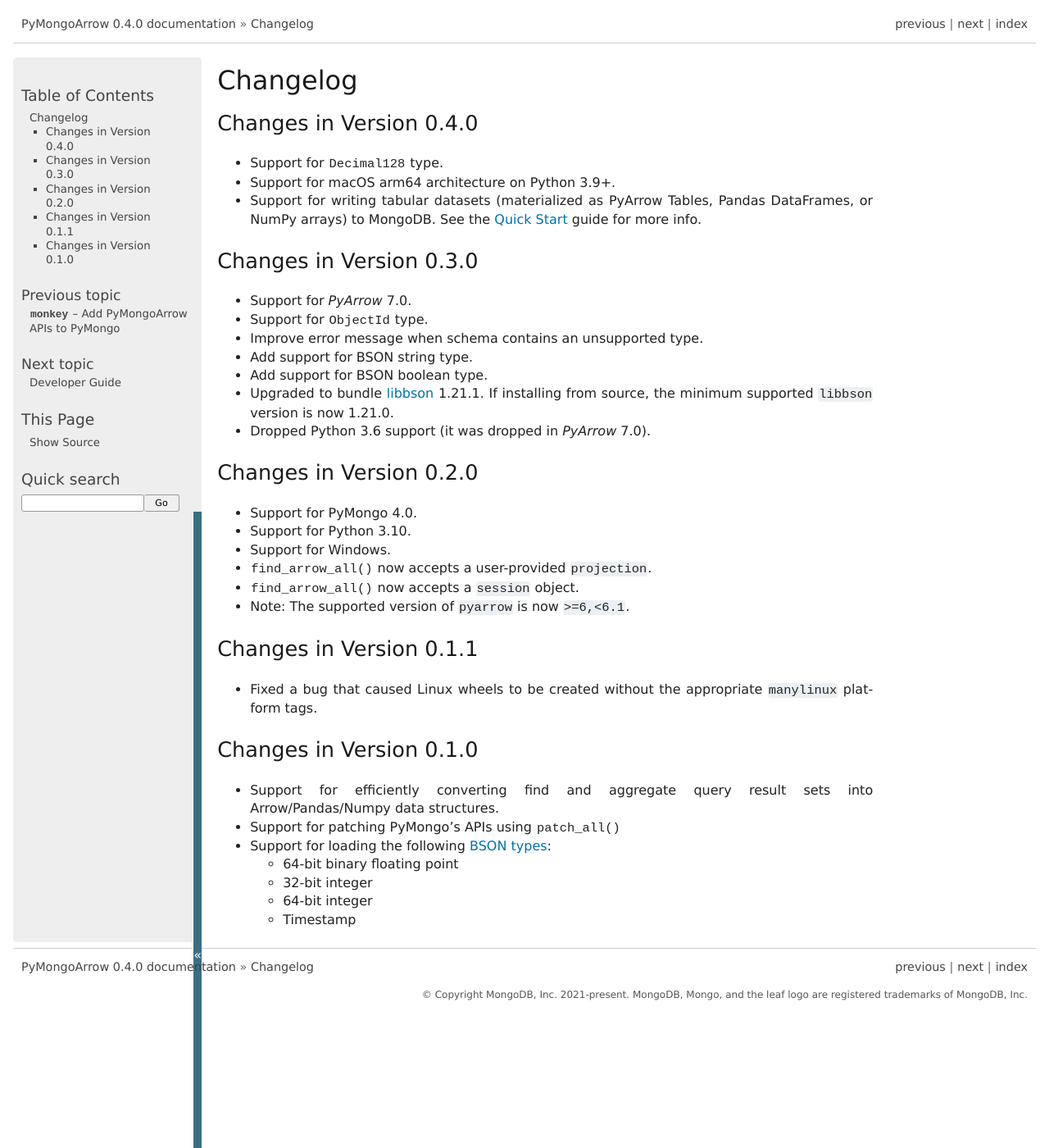
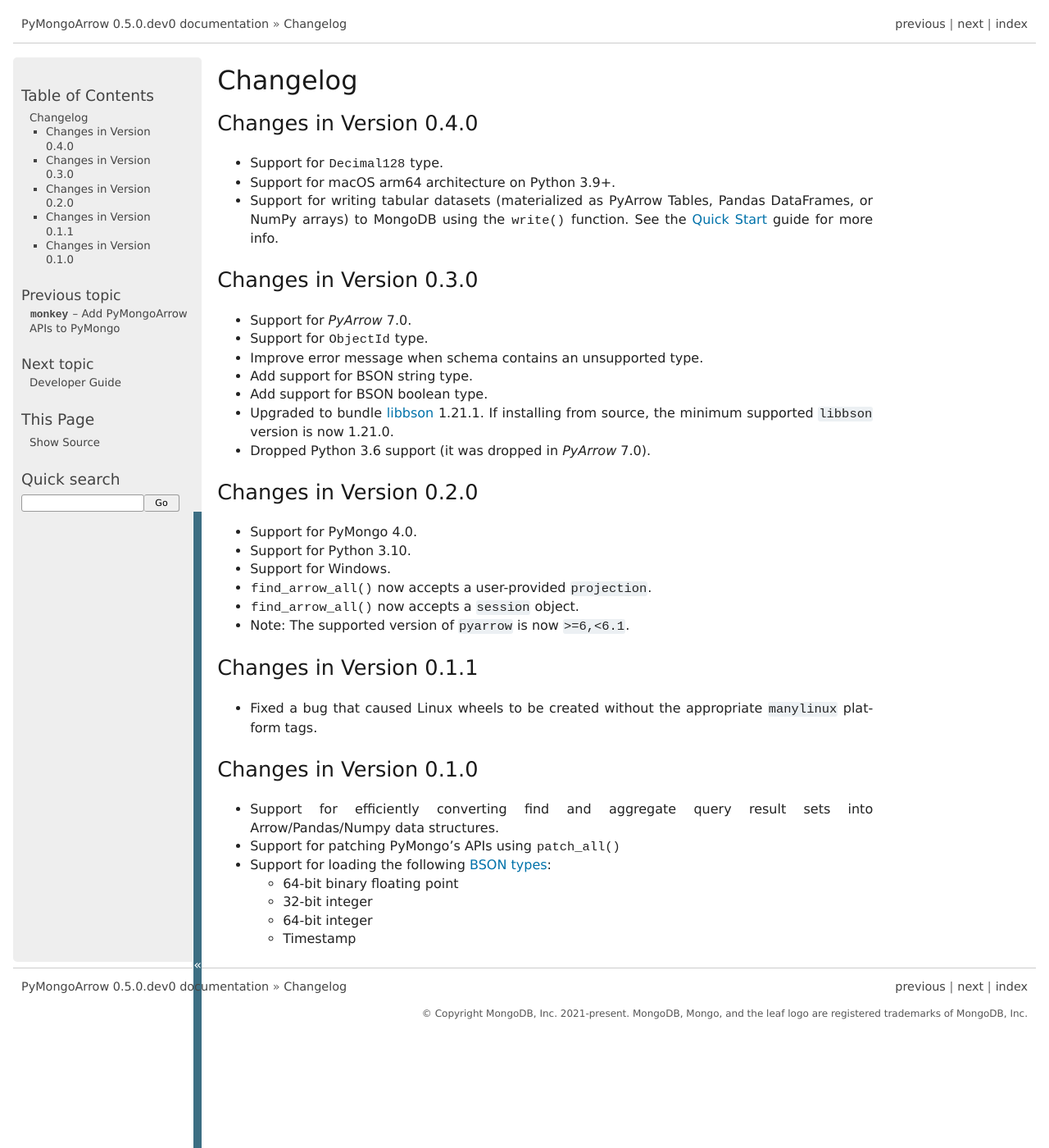
Before and after one commit to mongodb-labs/mongo-arrow, a Sphinx documentation site: the page built from bindings/python/docs/source/changelog.rst, in a window 1280 px wide and 1400 px high. Shown: the whole window at 82% size. Built offline with Sphinx 7.4.7, drawn with Linux system fonts in a browser that asks for light colours.

Commit message:
BUMP 0.5.0.dev0

```diff
--- a/bindings/python/docs/source/changelog.rst
+++ b/bindings/python/docs/source/changelog.rst
@@ -6,7 +6,8 @@ Changes in Version 0.4.0
 - Support for :class:`~bson.decimal128.Decimal128` type.
 - Support for macOS arm64 architecture on Python 3.9+.
 - Support for writing tabular datasets (materialized as
-  PyArrow Tables, Pandas DataFrames, or NumPy arrays) to MongoDB.
+  PyArrow Tables, Pandas DataFrames, or NumPy arrays) to MongoDB
+  using the :meth:`~pymongoarrow.api.write` function.
   See the :doc:`quickstart` guide for more info.
 
 Changes in Version 0.3.0
--- a/bindings/python/pymongoarrow/version.py
+++ b/bindings/python/pymongoarrow/version.py
@@ -12,6 +12,6 @@
 # See the License for the specific language governing permissions and
 # limitations under the License.
 
-__version__ = "0.4.0"
+__version__ = "0.5.0.dev0"
 
 _MIN_LIBBSON_VERSION = "1.21.0"
```
